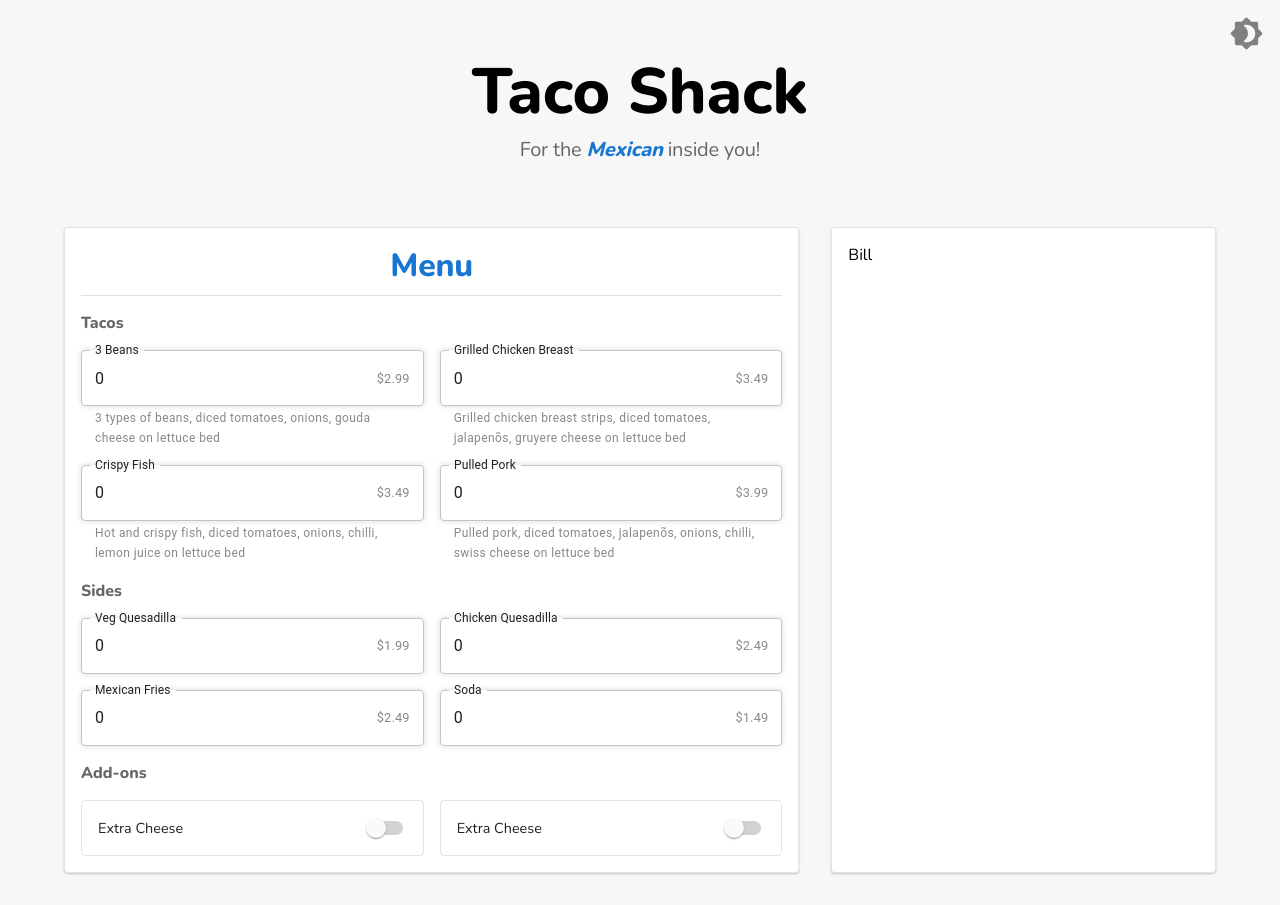
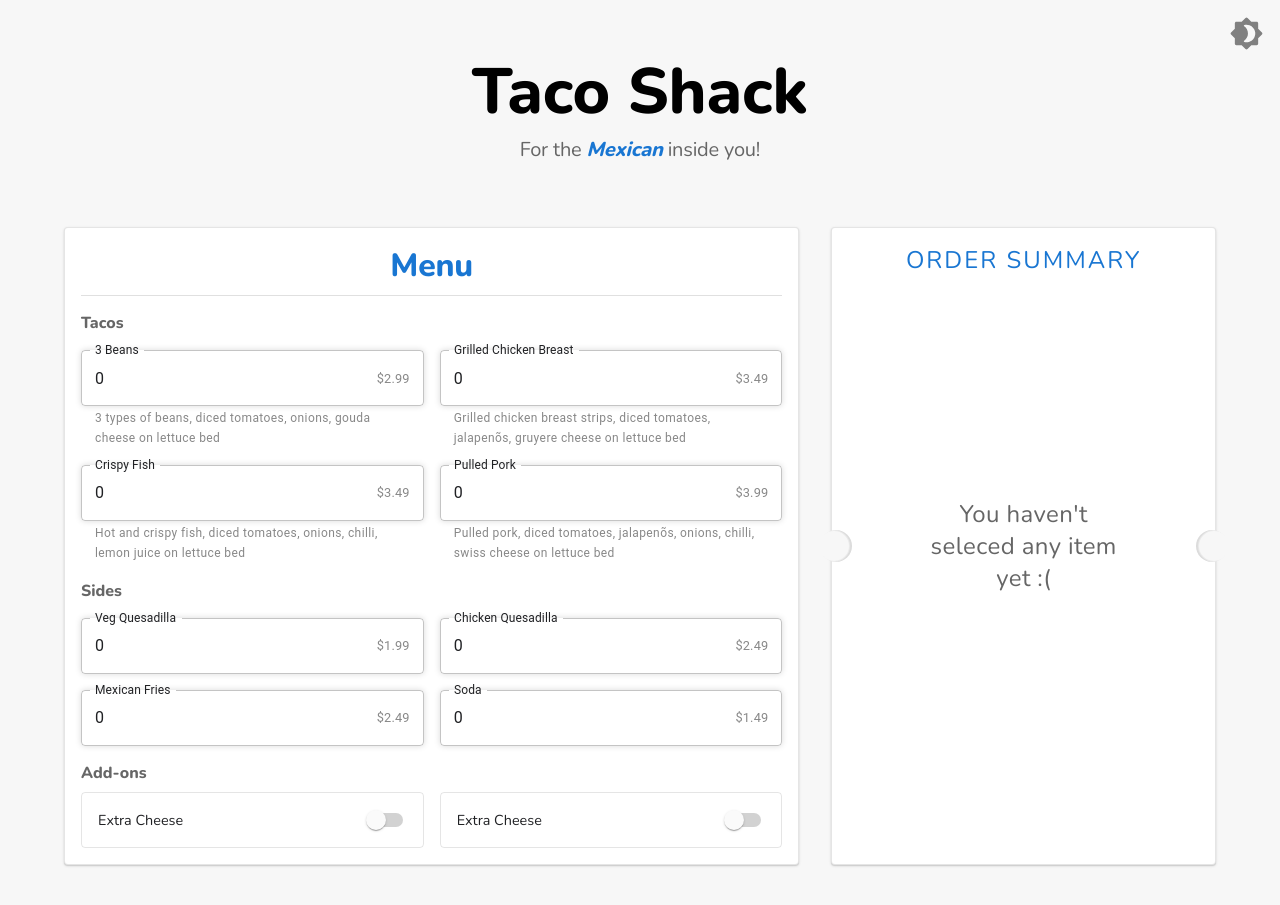
Before and after one commit to DemonDaddy22/all-about-reactJS, a React (Create React App) app: page /#/bill-generator in a window 1280 px wide. Built offline with nearby package versions, Linux system fonts and the light colour scheme.

Commit message:
add basic styles to bill

```diff
--- a/src/components/BillGenerator/components/Bill/index.js
+++ b/src/components/BillGenerator/components/Bill/index.js
@@ -3,7 +3,10 @@ import React from 'react';
 import classes from './styles.module.css';
 
 const Bill = React.memo(({}) => {
-    return <>Bill</>;
+    return <>
+        <div className={classes.title}>ORDER SUMMARY</div>
+        <div className={classes.noData}>You haven't seleced any item yet :(</div>
+    </>;
 });
 
 export default Bill;
--- a/src/components/BillGenerator/components/Bill/styles.module.css
+++ b/src/components/BillGenerator/components/Bill/styles.module.css
@@ -0,0 +1,24 @@
+.title {
+    font-weight: 100;
+    font-size: 1.5rem;
+    text-align: center;
+    letter-spacing: 2px;
+    text-transform: uppercase;
+    color: var(--theme-color);
+    transition: color 0.5s ease-in-out;
+}
+
+.noData {
+    position: absolute;
+    top: 50%;
+    left: 50%;
+    max-width: 90%;
+    font-weight: 100;
+    font-size: 1.5rem;
+    text-align: center;
+    letter-spacing: 0.4px;
+    word-break: break-word;
+    transform: translate(-50%, -50%);
+    color: var(--text-obscure);
+    transition: color 0.5s ease-in-out;
+}
--- a/src/components/BillGenerator/components/TacoMenu/index.js
+++ b/src/components/BillGenerator/components/TacoMenu/index.js
@@ -58,7 +58,7 @@ const TacoMenu = React.memo(({ }) => {
         </div>
         <div className={classes.categoryContainer}>
             <div className={classes.categoryTitle}>Add-ons</div>
-            <div className={classes.categoryContent}>
+            <div className={classes.categoryContent} style={{ marginTop: '0.5rem' }}>
                 <div className={classes.addOnContainer}>
                     <Label label='Extra Cheese' className={classes.addOn} />
                     <CustomSwitch onChange={() => { }} checked={false} containerStyle={{ marginRight: 0 }} />
--- a/src/components/BillGenerator/index.js
+++ b/src/components/BillGenerator/index.js
@@ -17,6 +17,8 @@ export default class BillGenerator extends React.Component {
                     <TacoMenu />
                 </div>
                 <div className={classes.billContainer}>
+                    <div className={classes.leftCircle}></div>
+                    <div className={classes.rightCircle}></div>
                     <Bill />
                 </div>
             </div>
--- a/src/components/BillGenerator/styles.module.css
+++ b/src/components/BillGenerator/styles.module.css
@@ -24,8 +24,10 @@
 }
 
 .menuContainer, .billContainer {
+    position: relative;
     padding: 0.5rem;
     border-radius: 4px;
+    box-sizing: border-box;
     box-shadow: var(--card-shadow);
     background-color: var(--card-bg);
     border: 1px solid var(--border-color);
@@ -34,6 +36,33 @@
 
 .menuContainer {
     margin-bottom: 2rem;
+}
+
+.billContainer {
+    min-height: 15rem;
+}
+
+.circle {
+    position: absolute;
+    top: 50%;
+    width: 2rem;
+    height: 2rem;
+    border-radius: 50%;
+    transform: translateY(-50%);
+    background-color: var(--page-bg);
+    transition: background-color 0.5s ease-in-out;
+}
+
+.leftCircle {
+    left: -0.8rem;
+    box-shadow: inset -2px 0px 0px 1px rgba(125, 125, 125, 0.1), inset -2px 0px 0px 0px rgba(125, 125, 125, 0.08), inset -2px 0px 1px 0px rgba(125, 125, 125, 0.06);
+    composes: circle;
+}
+
+.rightCircle {
+    right: -0.8rem;
+    box-shadow: inset 2px 0px 0px 1px rgba(125, 125, 125, 0.1), inset 2px 0px 0px 0px rgba(125, 125, 125, 0.08), inset 2px 0px 1px 0px rgba(125, 125, 125, 0.06);
+    composes: circle;
 }
 
 @media (min-width: 768px) {
```
